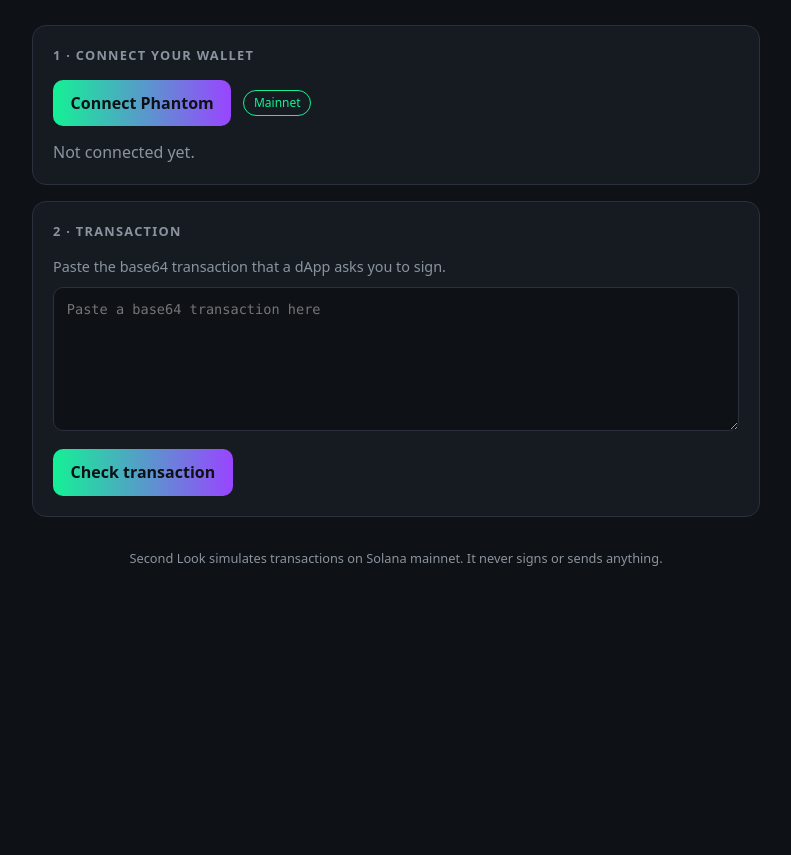
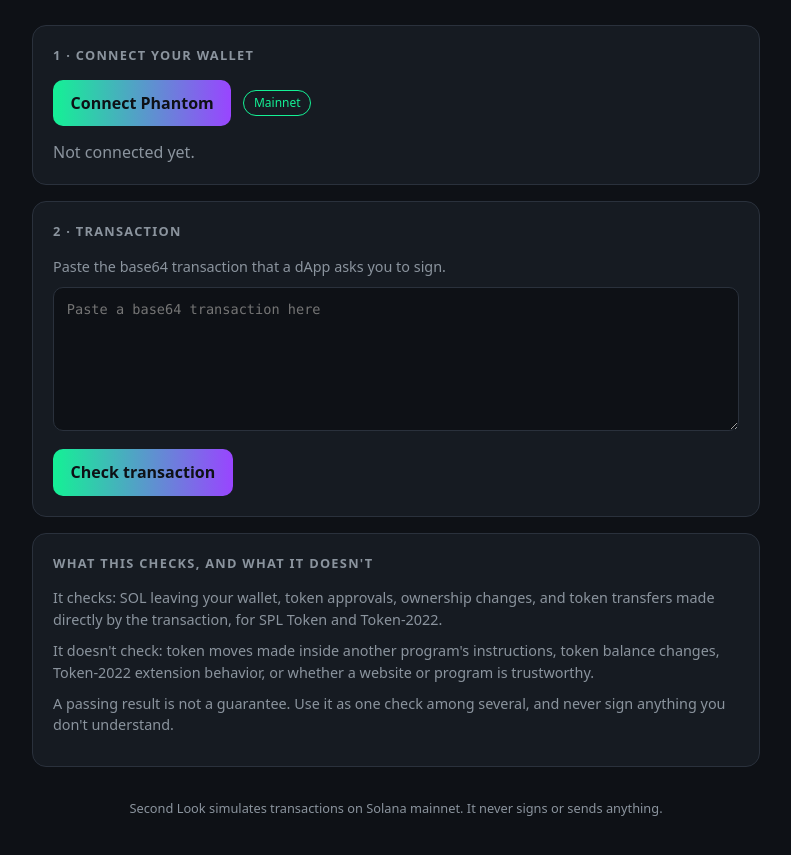
Before and after one commit to onlyonekarl/second-look, a website: page index.html in a window 1280 px wide. Shown: the part 119-974 px from the top of the page, without its empty margins (244-1035 px from the left). Before the commit the page ends 800 px from the top, so only its background shows below. Drawn offline with Linux system fonts and the light colour scheme.

Commit message:
Update index.html

```diff
--- a/index.html
+++ b/index.html
@@ -158,6 +158,12 @@
       <div id="verdict"></div>
       <div id="details"></div>
     </div>
+    <div class="card">
+  <h2>What this checks, and what it doesn't</h2>
+  <p class="hint">It checks: SOL leaving your wallet, token approvals, ownership changes, and token transfers made directly by the transaction, for SPL Token and Token-2022.</p>
+  <p class="hint">It doesn't check: token moves made inside another program's instructions, token balance changes, Token-2022 extension behavior, or whether a website or program is trustworthy.</p>
+  <p class="hint">A passing result is not a guarantee. Use it as one check among several, and never sign anything you don't understand.</p>
+</div>
 
     <footer>Second Look simulates transactions on Solana mainnet. It never signs or sends anything.</footer>
   </div>
```
